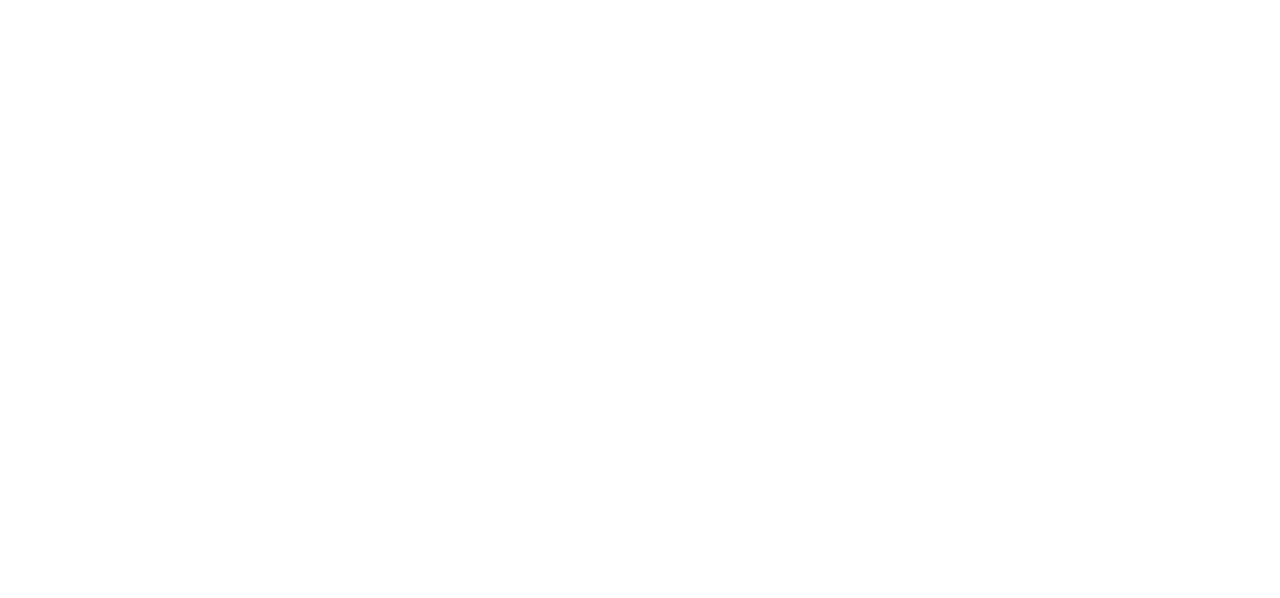
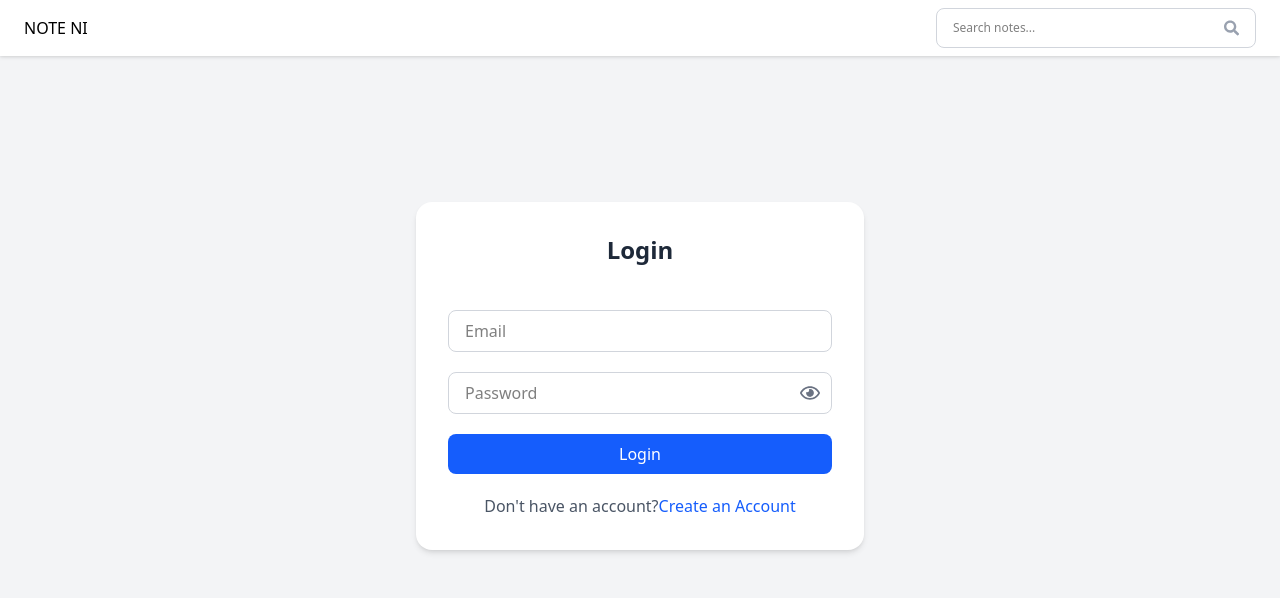
Before and after one commit to DaUnli/Notepad, a React (Vite) app in the folder Notepad/Frontend/note-app/: page / in a window 1280 px wide. Before the commit this address had no page. Shown: the top 598 px of the page. Built offline with nearby package versions, Linux system fonts and the light colour scheme.

Commit message:
Add default route to redirect to Login

```diff
--- a/Notepad/Frontend/note-app/src/App.jsx
+++ b/Notepad/Frontend/note-app/src/App.jsx
@@ -9,6 +9,7 @@
     <Routes>
       <Route path="/dashboard" exact element={<Home />} />
       <Route path="/login" exact element={<Login />} />
+      <Route path="/" exact element={<Login />} />
       <Route path="/signup" exact element={<Signup />} />
     </Routes>
   </Router>
```
